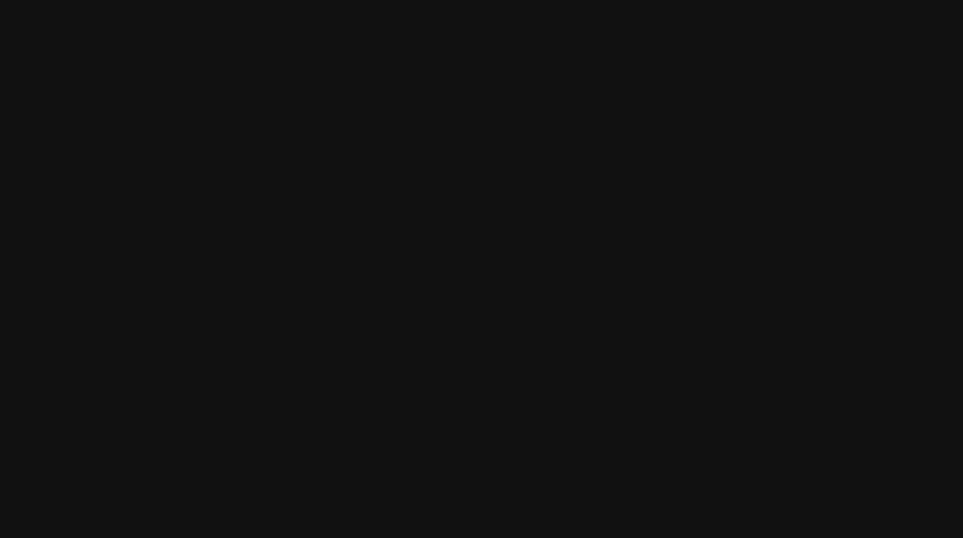
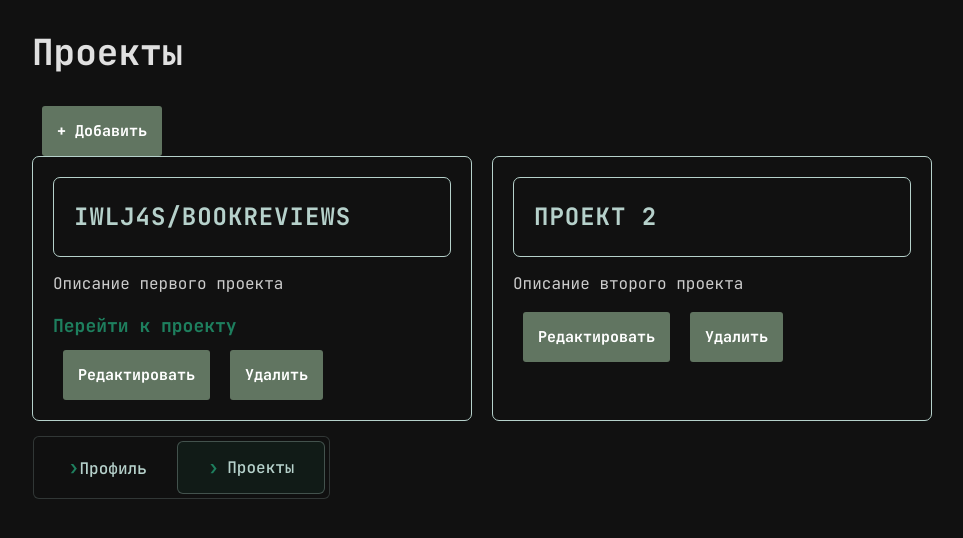
Before and after one commit to Iwlj4s/Iwlj4s-Portfolio-Forntend, a Vue app in the folder frontend/: page /projects in a window 1280 px wide. Before the commit this address had no page. Shown: the top 538 px of the page, without its empty margins (158-1121 px from the left). Built offline with nearby package versions, Linux system fonts and the light colour scheme.

Commit message:
Add projects page prototype

```diff
--- a/frontend/src/assets/base.css
+++ b/frontend/src/assets/base.css
@@ -392,3 +392,83 @@ body {
   grid-area: nav;
   margin-left: 1px;
 }
+
+
+/* Рамка и фон для проектов и заголовков */
+.bordered-box {
+  background: #111;
+  padding: 20px;
+  border-left: 3px solid #b6d1cb;
+  border: 1px solid #b6d1cb;
+  border-radius: 7px;
+}
+
+/* Заголовок проекта */
+.project-name-box {
+  font-size: 1.5rem;
+  color: #b6d1cb;
+  margin-bottom: 12px;
+  font-weight: 700;
+}
+
+/* Контейнер для списка проектов с сеткой */
+.grid-container {
+  display: grid;
+  grid-template-columns: repeat(auto-fit, minmax(320px, 1fr));
+  gap: 20px;
+}
+
+/* Убираем вертикальный margin между проектами, теперь gap задаёт отступы */
+.projects-list > .project-item + .project-item {
+  margin-top: 0;
+}
+
+/* Описание проекта */
+.project-description-wrapper {
+  position: relative;
+  margin-bottom: 10px;
+  color: #ccc;
+  font-size: 1rem;
+  line-height: 1.4em;
+  white-space: pre-wrap;
+}
+
+/* Ссылка на проект */
+.project-link {
+  color: #1e7f5e;
+  text-decoration: none;
+  font-weight: 600;
+  transition: color 0.3s ease;
+  display: inline-block;
+  margin-bottom: 10px;
+}
+
+.project-link:hover {
+  color: #3b4d3c;
+}
+
+/* Кнопка переключения описания */
+.toggle-desc-btn {
+  font-size: 0.9rem;
+  padding: 6px 12px;
+  margin-top: 5px;
+  background-color: transparent;
+  border: 1px solid #617561;
+  color: #b6d1cb;
+  border-radius: 4px;
+  cursor: pointer;
+  transition: background-color 0.3s ease;
+}
+
+.toggle-desc-btn:hover {
+  background-color: #3b4d3c;
+  color: #e8f0ee;
+}
+
+/* Для корректного отображения переносов в описании */
+.project-description p,
+.project-description pre {
+  margin: 0;
+  white-space: pre-wrap;
+  word-break: break-word;
+}
--- a/frontend/src/components/Navbar.vue
+++ b/frontend/src/components/Navbar.vue
@@ -1,7 +1,7 @@
 <template>
     <nav class="projects-navbar">
       <div class="nav-items">
-        <router-link to="/profile" class="nav-item" exact-active-class="active-link">
+        <router-link to="/public/profile" class="nav-item" exact-active-class="active-link">
           <span class="project-icon">›</span>
           <span class="project-name">Профиль</span>
         </router-link>
--- /dev/null
+++ b/frontend/src/components/ProjectsCard.vue
@@ -0,0 +1,105 @@
+<template>
+  <div class="projects-card">
+    <div class="projects-header">
+      <h1 class="projects-title">Проекты</h1>
+      <button
+        v-if="isAdmin"
+        @click="$emit('add-project')"
+        class="button-common add-project-btn"
+        title="Добавить проект"
+      >
+        + Добавить
+      </button>
+    </div>
+
+    <div v-if="projects.length" class="projects-list grid-container">
+      <div
+        v-for="project in projects"
+        :key="project.id"
+        class="project-item bordered-box"
+      >
+        <div class="project-name-box section-title bordered-box">
+          {{ project.name }}
+        </div>
+
+        <div class="project-description-wrapper">
+          <p
+            class="project-description"
+            v-html="shortDescription(project.id)"
+          ></p>
+          <button
+            v-if="isDescriptionLong(project.id)"
+            @click="toggleDescription(project.id)"
+            class="button-common toggle-desc-btn"
+          >
+            {{ isExpanded(project.id) ? 'Свернуть' : 'Показать больше' }}
+          </button>
+        </div>
+
+        <a
+          v-if="project.link"
+          :href="project.link"
+          target="_blank"
+          rel="noopener noreferrer"
+          class="project-link"
+        >
+          Перейти к проекту
+        </a>
+
+        <div v-if="isAdmin" class="admin-actions">
+          <slot name="admin-content" :project="project"></slot>
+        </div>
+      </div>
+    </div>
+
+    <div v-else class="no-projects">Проектов пока нет.</div>
+
+    <div class="navbar">
+      <Navbar :is-admin="isAdmin" />
+    </div>
+  </div>
+</template>
+
+<script setup>
+import { ref } from 'vue'
+import Navbar from './Navbar.vue'
+
+const props = defineProps({
+  projects: {
+    type: Array,
+    default: () => []
+  },
+  isAdmin: {
+    type: Boolean,
+    default: false
+  }
+})
+
+const emit = defineEmits(['add-project'])
+
+const expandedProjects = ref({})
+
+function isExpanded(id) {
+  return !!expandedProjects.value[id]
+}
+
+function toggleDescription(id) {
+  expandedProjects.value[id] = !expandedProjects.value[id]
+}
+
+function isDescriptionLong(id) {
+  const project = props.projects.find(p => p.id === id)
+  if (!project || !project.description) return false
+  return project.description.length > 300
+}
+
+function shortDescription(id) {
+  const project = props.projects.find(p => p.id === id)
+  if (!project || !project.description) return 'Описание отсутствует'
+  if (isExpanded(id)) return project.description
+  if (project.description.length > 300) {
+    return project.description.slice(0, 300) + '...'
+  }
+  return project.description
+}
+</script>
--- a/frontend/src/router/index.js
+++ b/frontend/src/router/index.js
@@ -3,6 +3,7 @@ import Callback from '@/views/Callback.vue'
 import Login from '@/views/Login.vue'
 import Profile from '@/views/Profile.vue'
 import PublicProfile from '@/views/PublicProfile.vue'
+import Projects from '@/views/Projects.vue'
 
 
 
@@ -23,6 +24,13 @@ const routes = [
     path: '/public/profile',
     name: 'PublicProfile',
     component: PublicProfile,
+    meta: { requiresAuth: false }
+  },
+
+  {
+    path: '/projects',
+    name: 'Projects',
+    component: Projects,
     meta: { requiresAuth: false }
   },
   {
--- a/frontend/src/views/Projects.vue
+++ b/frontend/src/views/Projects.vue
@@ -1,63 +1,55 @@
 <template>
-    <div class="projects-page">
-      <Navbar :is-admin="isAdmin" :projects="projects"/>
-
-      <div class="project-content">
-        <h2 class="section-title">{{ selectedProject?.name || 'Select project' }}</h2>
-        <div v-if="selectedProject">
-          <p>{{ selectedProject.description }}</p>
-          <div class="tech-stack">
-            <span v-for="tech in selectedProject.tech" :key="tech" class="tech-tag">
-              {{ tech }}
-            </span>
-          </div>
-        </div>
-        <div v-else>
-          <p>Select a project from the navbar to view details</p>
-        </div>
-      </div>
+  <div class="projects-container">
+    <ProjectsCard
+      :projects="projects"
+      :is-admin="isAdmin"
+      @add-project="onAddProject"
+    >
+      <template #admin-content="{ project }">
+        <button class="button-common" @click="editProject(project)">Редактировать</button>
+        <button class="button-common" @click="deleteProject(project)">Удалить</button>
+      </template>
+    </ProjectsCard>
   </div>
 </template>
 
 <script setup>
 import { ref } from 'vue'
-  import Navbar from '../components/Navbar.vue'
+import ProjectsCard from '../components/ProjectsCard.vue'
 
-  const isAdmin = ref(true) // В реальном коде берем из props/store
-  const selectedProject = ref(null)
+const isAdmin = ref(true) // для теста переключаем режим админа
 
 const projects = ref([
-    // ... тестовые данные ...
+  {
+    id: 1,
+    name: 'Iwlj4s/BookReviews',
+    description: 'Описание первого проекта',
+    link: 'https://github.com/Iwlj4s/BookReviews'
+  },
+  {
+    id: 2,
+    name: 'Проект 2',
+    description: 'Описание второго проекта',
+    link: ''
+  }
 ])
+
+function onAddProject() {
+  alert('Добавление проекта (заглушка)')
+}
+
+function editProject(project) {
+  alert(`Редактирование проекта: ${project.name} (заглушка)`)
+}
+
+function deleteProject(project) {
+  alert(`Удаление проекта: ${project.name} (заглушка)`)
+}
 </script>
 
 <style scoped>
-  .projects-page {
-    display: grid;
-    grid-template-columns: 250px 1fr;
-    gap: 40px;
-    max-width: 1200px;
-    margin: 50px auto;
-    padding: 30px;
-  }
-
-  .project-content {
-    background: #111;
-    padding: 30px;
-    border: 1px solid #b6d1cb;
-  }
-
-  .tech-stack {
-    display: flex;
-    gap: 10px;
-    margin-top: 20px;
-  }
-
-  .tech-tag {
-    background: #1e7f5e;
-    color: #b6d1cb;
-    padding: 5px 10px;
-    border-radius: 20px;
-    font-size: 0.8rem;
+.projects-container {
+  max-width: 900px;
+  margin: 0 auto;
 }
 </style>
```
Lines whose indentation alone changed are shown as unchanged.
